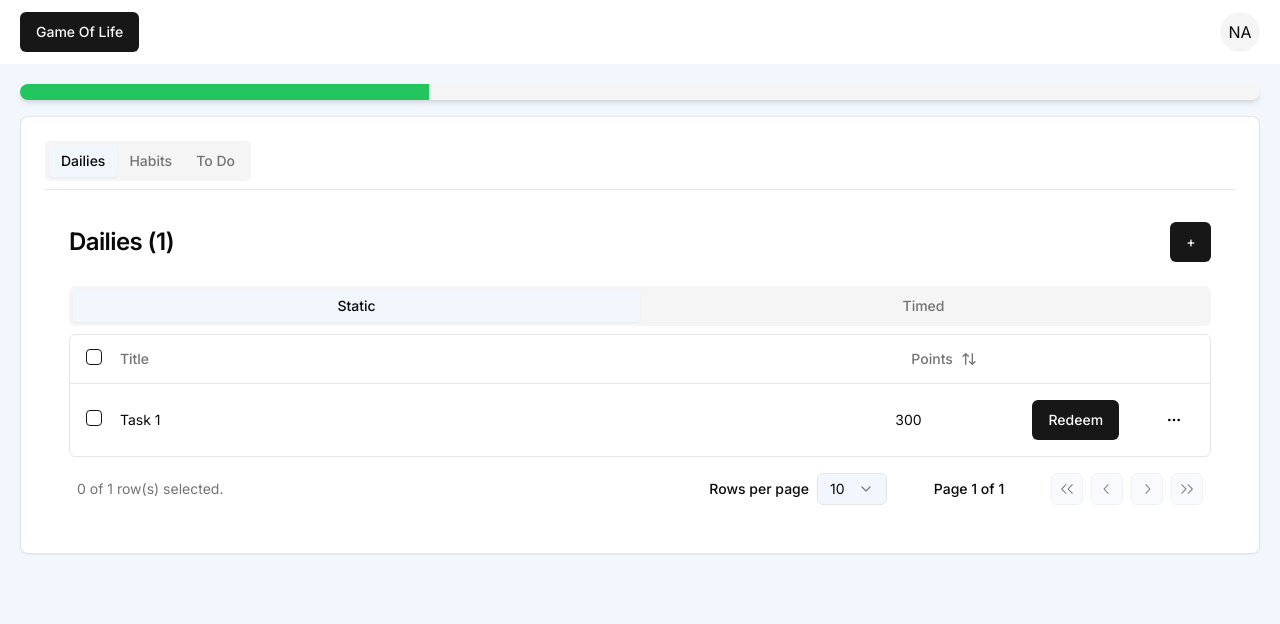
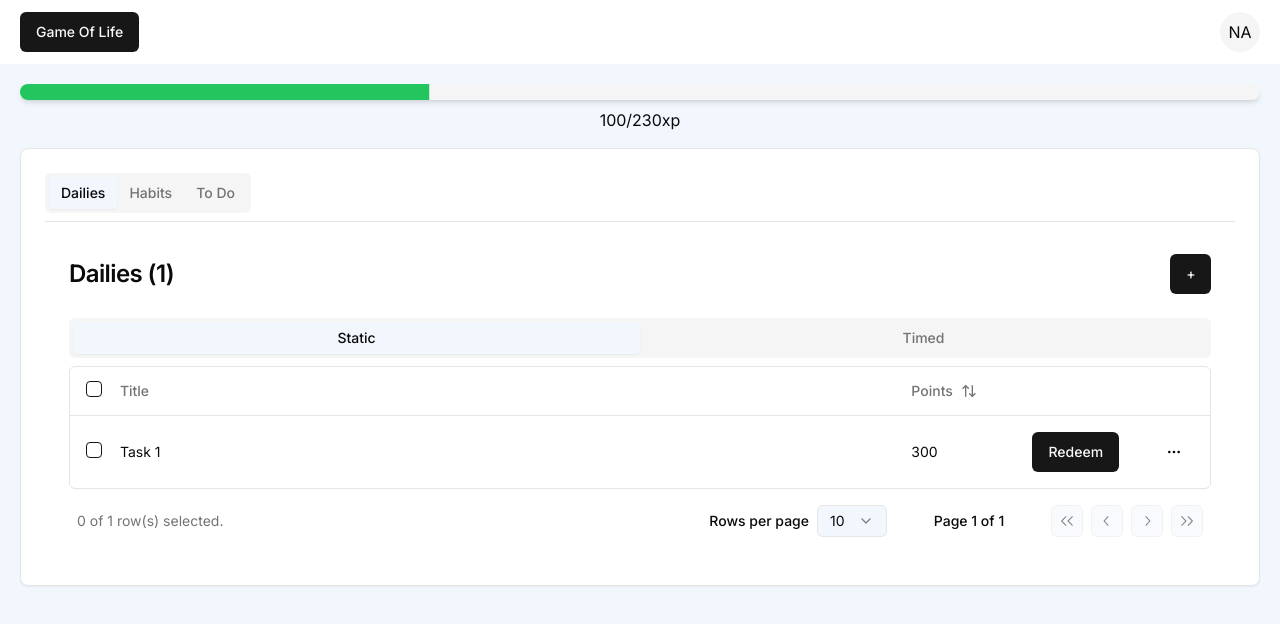
Before and after one commit to Fables7/Game-of-Life, a Next.js app: page /tasks in a window 1280 px wide. Shown: the top 624 px of the page. Built offline with nearby package versions, Linux system fonts and the light colour scheme.

Commit message:
Fixed column positions

```diff
--- a/app/tasks/columns.tsx
+++ b/app/tasks/columns.tsx
@@ -93,7 +93,9 @@ const baseColumns: ColumnDef<BaseTask>[] = [
               <DropdownMenuLabel>Actions</DropdownMenuLabel>
               <DropdownMenuSeparator />
               <DropdownMenuItem>Edit</DropdownMenuItem>
-              <DropdownMenuItem>Delete</DropdownMenuItem>
+              <DropdownMenuItem className="text-red-500">
+                Delete
+              </DropdownMenuItem>
             </DropdownMenuContent>
           </DropdownMenu>
         </div>
@@ -110,7 +112,7 @@ const timedTaskSpecificColumns: ColumnDef<TimedTask>[] = [
       const tiers: Tiers[] = row.getValue("tiers");
       if (tiers) {
         return (
-          <div className="flex flex-col">
+          <div className="flex flex-col pl-2">
             {tiers.map((tier) => {
               return <span key={tier.time}>{tier.time}</span>;
             })}
@@ -139,7 +141,7 @@ const timedTaskSpecificColumns: ColumnDef<TimedTask>[] = [
       const tiers: Tiers[] = row.getValue("points");
       if (tiers) {
         return (
-          <div className="flex flex-col">
+          <div className="flex flex-col  pl-5">
             {tiers.map((tier) => {
               return <span key={tier.points}>{tier.points}</span>;
             })}
@@ -175,6 +177,9 @@ const staticTaskSpecificColumns: ColumnDef<Task>[] = [
         </Button>
       );
     },
+    cell: ({ row }) => {
+      return <span className="ml-4">{row.getValue("points")}</span>;
+    },
   },
 ];
 
--- a/app/tasks/page.tsx
+++ b/app/tasks/page.tsx
@@ -7,6 +7,7 @@ import Habits from "./components/HabitTasks";
 import ToDoTasks from "./components/ToDoTasks";
 import { Separator } from "@/components/ui/separator";
 import { Progress } from "@/components/ui/progress";
+import XpBar from "@/components/XpBar";
 
 const tasks: TaskType[] = [
   {
@@ -157,7 +158,7 @@ const TasksPage = () => {
   const { dailyTasks, habitTasks, todoTasks } = useSplitData(tasks);
   return (
     <div>
-      <Progress value={33} className="mb-4 shadow-md" />
+      <XpBar />
       <Card className="w-full">
         <CardHeader>
           <Tabs defaultValue="dailies">
--- /dev/null
+++ b/components/XpBar.tsx
@@ -0,0 +1,13 @@
+import React from "react";
+import { Progress } from "./ui/progress";
+
+const XpBar = () => {
+  return (
+    <div className="flex flex-col items-center mb-4">
+      <Progress value={33} className="mb-2 shadow-md" />
+      <h2>100/230xp</h2>
+    </div>
+  );
+};
+
+export default XpBar;
```
